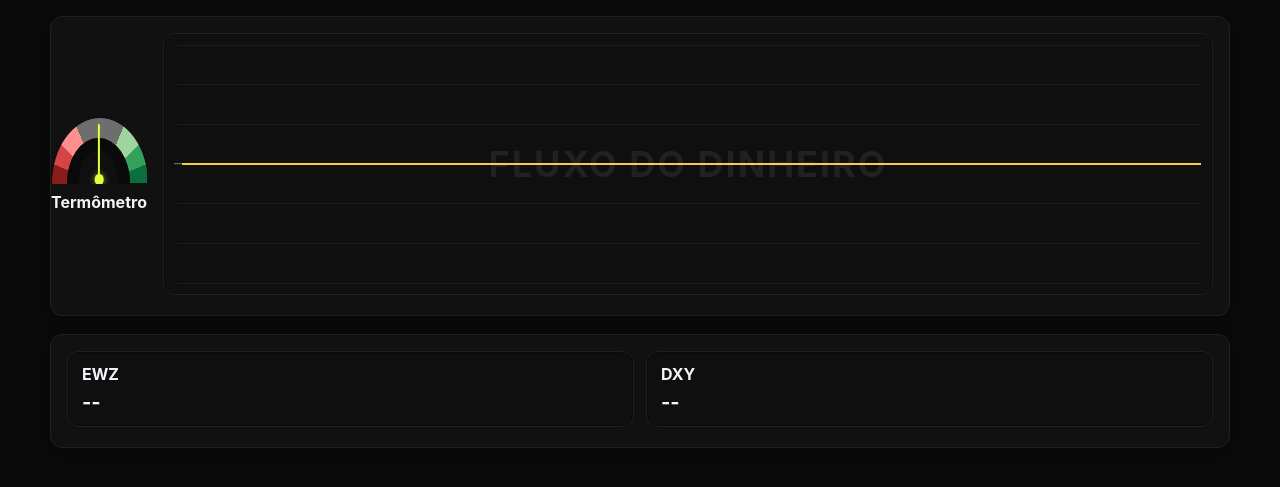
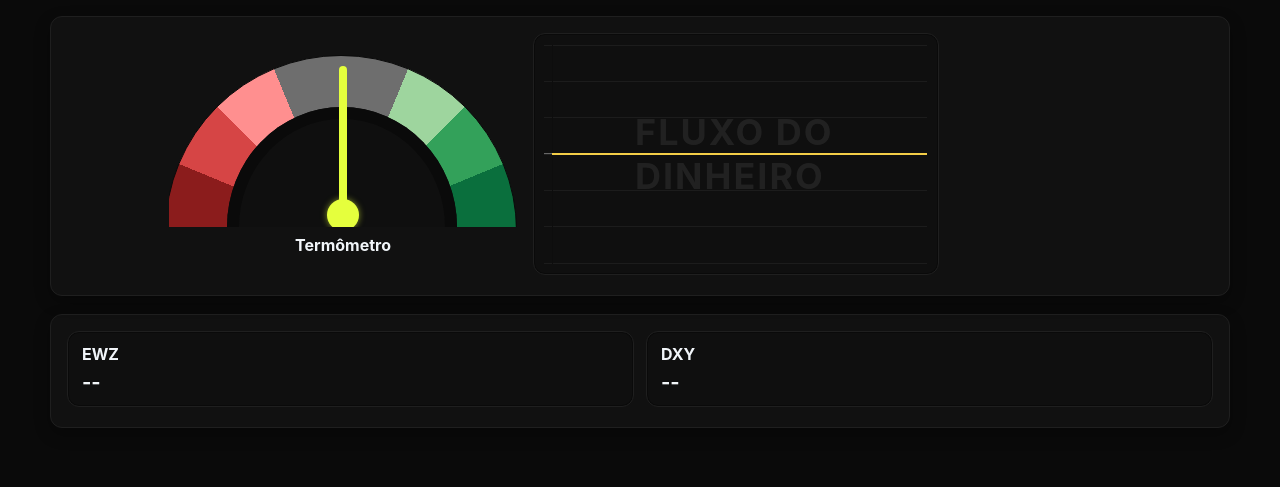
Before and after one commit to Cascapera/smc_lab, a Django app: template macro/templates/macro/painel_smc_clean.html in a window 1280 px wide. Shown: the top 487 px of the page. Run offline with Django 5.2, Linux system fonts and the light colour scheme; the template is opened without the code that fills it, so the values that code supplies are empty; parts of the project's set-up code (start-up, migrations or seed data) failed here and were passed over.

Commit message:
Revert clean panel layout
Restore fixed sizing for gauge, chart, and tickers.

```diff
--- a/macro/templates/macro/painel_smc_clean.html
+++ b/macro/templates/macro/painel_smc_clean.html
@@ -17,7 +17,7 @@
     .container {
       max-width: 1180px;
       margin: 0 auto;
-      padding: clamp(12px, 2vw, 20px) clamp(12px, 3vw, 18px) 32px;
+      padding: 20px 18px 32px;
     }
     .smc-grid {
       display: grid;
@@ -33,10 +33,9 @@
       box-shadow: 0 6px 16px rgba(0,0,0,0.3);
     }
     .gauge-shell {
-      --gauge-size: min(100%, 340px);
       position: relative;
-      width: var(--gauge-size);
-      height: calc(var(--gauge-size) / 2);
+      width: 348px;
+      height: 174px;
       margin: 0 auto;
       overflow: hidden;
     }
@@ -44,15 +43,15 @@
       display: flex;
       gap: 16px;
       align-items: stretch;
-      justify-content: center;
+      justify-content: flex-start;
       flex-wrap: wrap;
-      padding-left: 0;
+      padding-left: 10%;
     }
     .flow-chart-box {
-      flex: 1 1 360px;
-      min-width: 260px;
+      flex: 0 0 384px;
+      min-width: 336px;
       min-height: 200px;
-      max-height: 240px;
+      max-height: 220px;
       background: #0f0f0f;
       border: 1px solid #1f1f1f;
       border-radius: 12px;
@@ -75,8 +74,8 @@
       user-select: none;
     }
     .gauge-arc {
-      width: var(--gauge-size);
-      height: var(--gauge-size);
+      width: 350px;
+      height: 350px;
       border-radius: 50%;
       background: conic-gradient(
         from -90deg,
@@ -92,16 +91,16 @@
       );
       z-index: 1;
       position: absolute;
-      bottom: calc(var(--gauge-size) / -2);
-      left: 0;
+      bottom: -180px;
+      left: -4px;
       border: 1px solid #0a0a0a;
     }
     .gauge-mask {
       position: absolute;
-      bottom: calc(var(--gauge-size) * -0.34);
-      left: calc(var(--gauge-size) * 0.165);
-      width: calc(var(--gauge-size) * 0.66);
-      height: calc(var(--gauge-size) * 0.69);
+      bottom: -120px;
+      left: 58px;
+      width: 230px;
+      height: 240px;
       background: #0f0f0f;
       border-radius: 50%;
       box-shadow: inset 0 0 0 12px #0a0a0a;
@@ -109,25 +108,25 @@
     }
     .gauge-needle {
       position: absolute;
-      bottom: calc(var(--gauge-size) * 0.03);
+      bottom: 11px;
       left: 50%;
-      width: calc(var(--gauge-size) * 0.023);
-      height: calc(var(--gauge-size) * 0.43);
+      width: 8px;
+      height: 150px;
       background: #e5ff3d;
       transform-origin: bottom center;
       transform: translateX(-50%) rotate(0deg);
       transition: transform 0.6s ease;
-      border-radius: 999px;
+      border-radius: 4px;
       box-shadow: none;
       z-index: 4;
     }
     .gauge-pin {
       position: absolute;
-      bottom: calc(var(--gauge-size) * -0.01);
+      bottom: -4px;
       left: 50%;
       transform: translateX(-50%);
-      width: calc(var(--gauge-size) * 0.09);
-      height: calc(var(--gauge-size) * 0.09);
+      width: 32px;
+      height: 32px;
       background: #e5ff3d;
       border-radius: 50%;
       box-shadow: 0 0 6px rgba(229,255,61,0.55);
@@ -136,7 +135,7 @@
     .tickers-card {
       margin-top: 18px;
       display: grid;
-      grid-template-columns: repeat(auto-fit, minmax(160px, 1fr));
+      grid-template-columns: repeat(auto-fit, minmax(220px, 1fr));
       gap: 12px;
     }
     .ticker-box {
```
